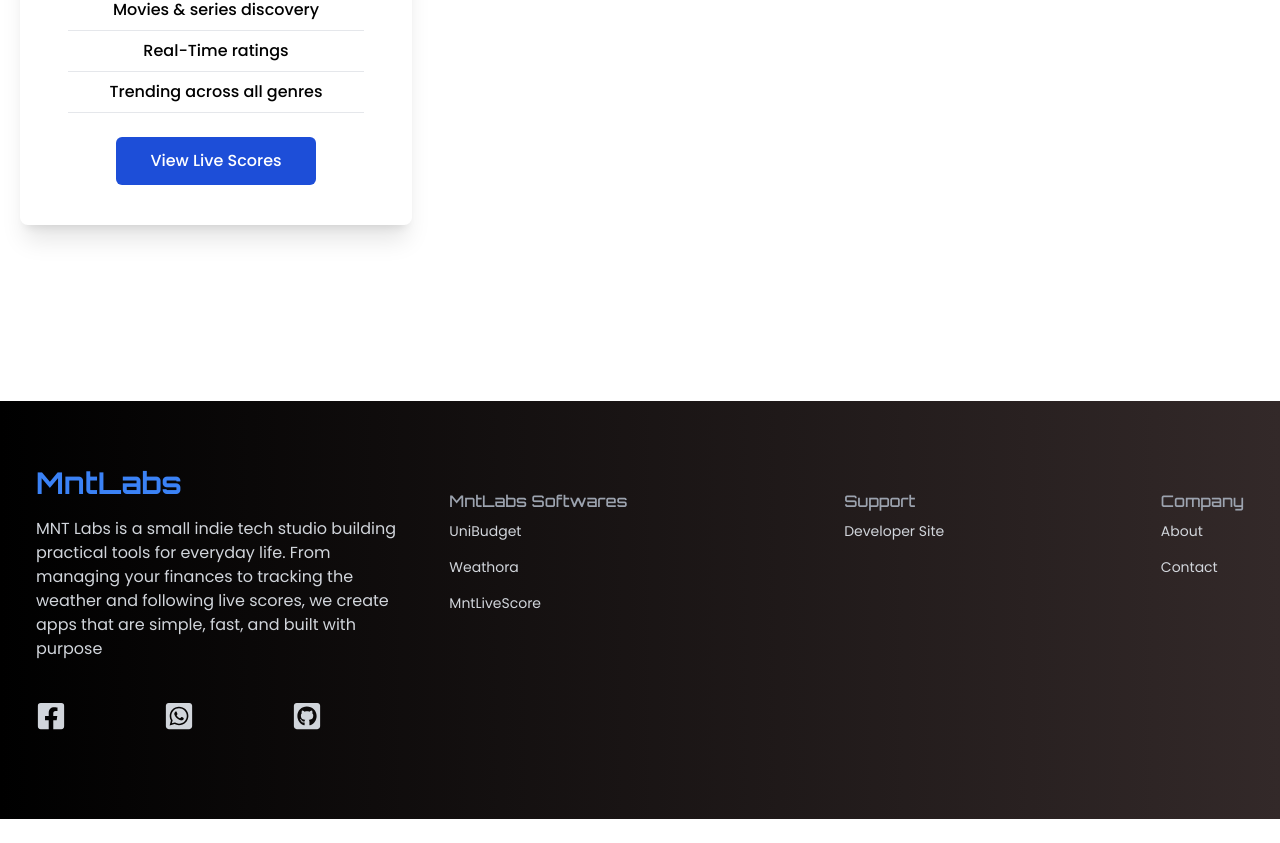
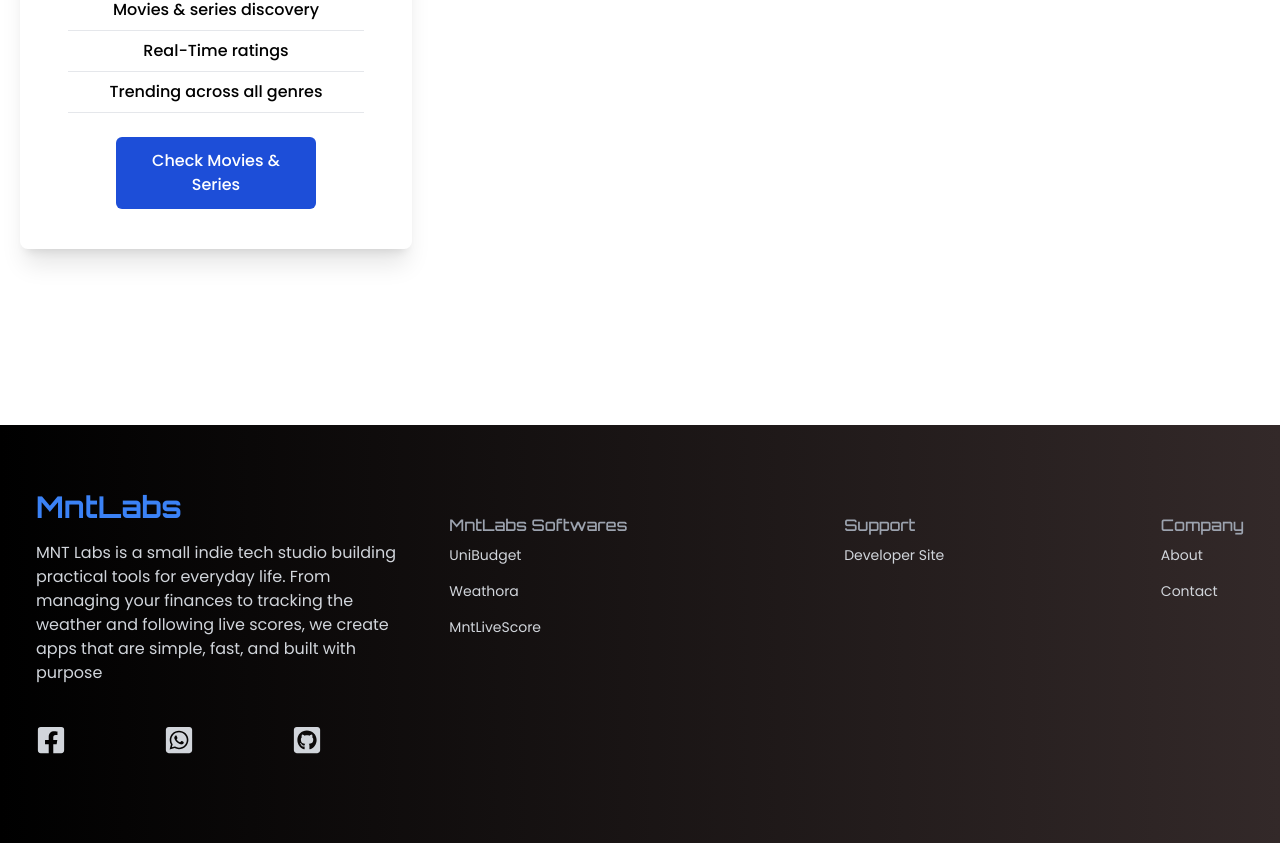
Before and after one commit to Mohx953/mntlabs, a React (Create React App) app: page / in a window 1280 px wide. Shown: the part 2530-3373 px from the top of the page. Before the commit the page ends 3349 px from the top, so only its background shows below. Built offline with nearby package versions, Linux system fonts and the light colour scheme.

Commit message:
Refactor Cards component for better readability

```diff
--- a/src/components/Cards.jsx
+++ b/src/components/Cards.jsx
@@ -50,7 +50,7 @@
                         <p className='py-2 border-b mx-8'>Real-Time ratings</p>
                         <p className='py-2 border-b mx-8'>Trending across all genres</p>
                     </div>
-                    <button className='bg-blue-700 w-[200px] rounded-md font-medium my-6 mx-auto px-6 py-3 text-white'><a href="https://mntlabs-movies.vercel.app" target='_blank' rel='noreferrer'>View Live Scores</a></button>
+                    <button className='bg-blue-700 w-[200px] rounded-md font-medium my-6 mx-auto px-6 py-3 text-white'><a href="https://mntlabs-movies.vercel.app" target='_blank' rel='noreferrer'>Check Movies & Series</a></button>
                 </div>
             </div>
 
```
